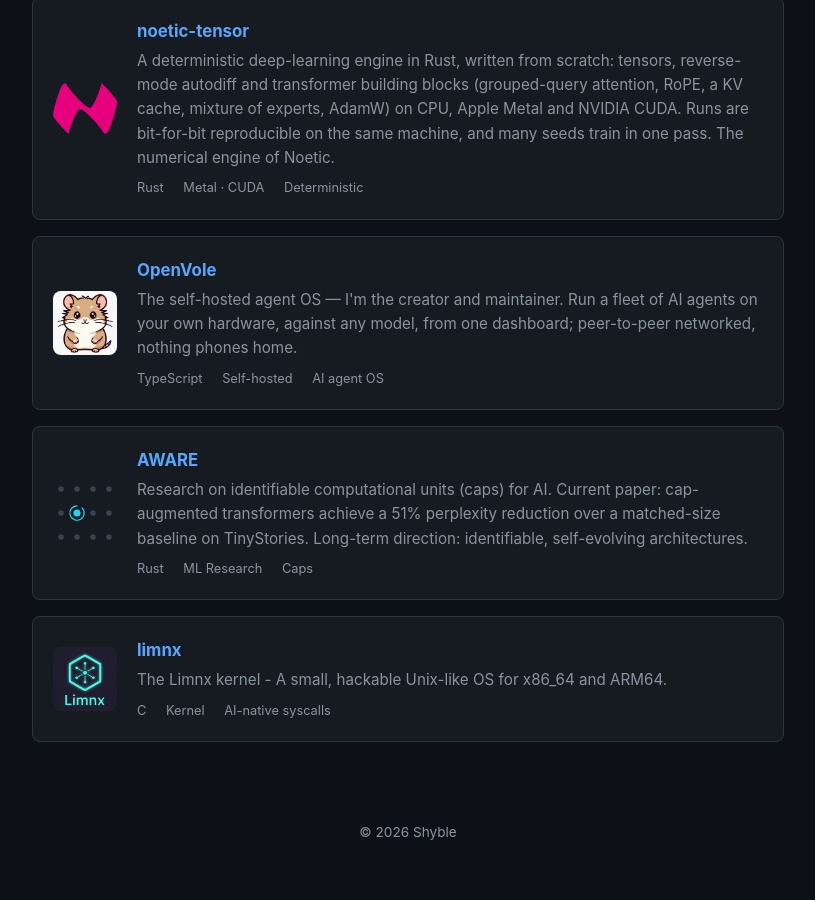
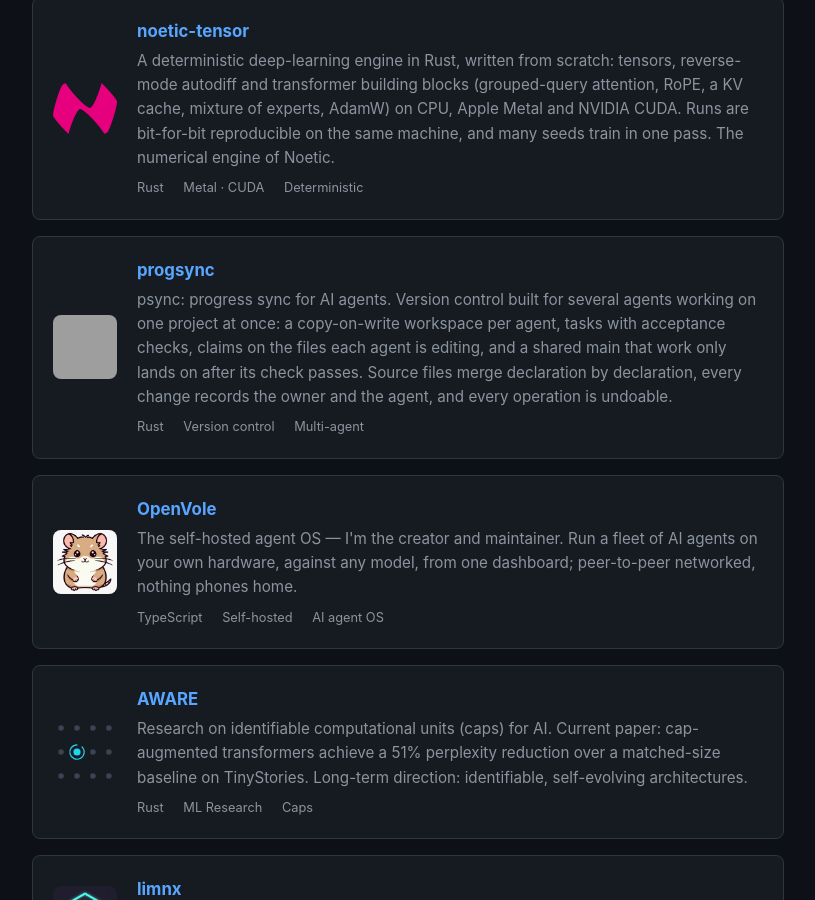
Before and after one commit to shyble/shyble.github.io, a Jekyll site: the page built from index.html, in a window 1280 px wide and 900 px high, scrolled down 911 px. Shown: the whole window, without its empty margins (232-1047 px from the left). Built offline with Jekyll 4.4.1, drawn with Linux system fonts in a browser that asks for light colours; before the commit the page ends 1787 px from its top, so only the background shows below that; grey boxes are pictures that could not be loaded.

Commit message:
add psync

```diff
--- a/index.html
+++ b/index.html
@@ -50,6 +50,21 @@ title: Kürşat Kutlu Aydemir - research, software, AI
                     <span>Rust</span>
                     <span>Metal · CUDA</span>
                     <span>Deterministic</span>
+                </div>
+            </div>
+        </div>
+    </div>
+
+    <div class="card">
+        <div class="card-content">
+            <img src="images/progsync-mark.svg" alt="progsync" class="card-img">
+            <div>
+                <h3><a href="https://github.com/shyble/progsync">progsync</a></h3>
+                <p>psync: progress sync for AI agents. Version control built for several agents working on one project at once: a copy-on-write workspace per agent, tasks with acceptance checks, claims on the files each agent is editing, and a shared main that work only lands on after its check passes. Source files merge declaration by declaration, every change records the owner and the agent, and every operation is undoable.</p>
+                <div class="meta">
+                    <span>Rust</span>
+                    <span>Version control</span>
+                    <span>Multi-agent</span>
                 </div>
             </div>
         </div>
```
